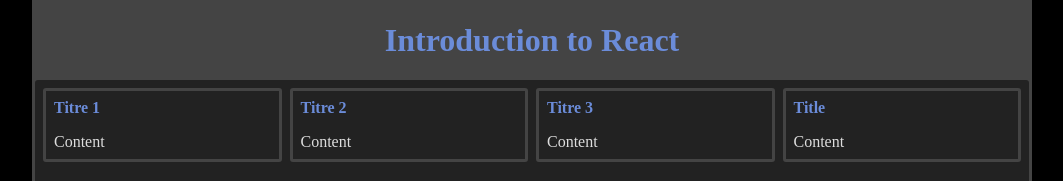
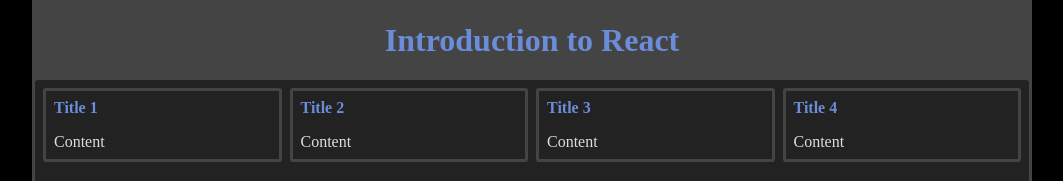
Before and after one commit to EliePouget/introduction-react, a React (Vite) app: page / in a window 1280 px wide. Shown: the top 181 px of the page, without its empty margins (108-1171 px from the left). Built offline with nearby package versions, Linux system fonts and the light colour scheme.

Commit message:
Modifiaction du composant Card pour utiliser la propriété children des props

```diff
--- a/src/App.jsx
+++ b/src/App.jsx
@@ -9,10 +9,10 @@
             </header>
             <main className="app__main">
                 <div class="cards">
-                    <Card title="Titre 1"/>
-                    <Card title="Titre 2"/>
-                    <Card title="Titre 3"/>
-                    <Card/>
+                    <Card> Title 1</Card>
+                    <Card> Title 2</Card>
+                    <Card> Title 3</Card>
+                    <Card> Title 4</Card>
                 </div>
             </main>
             <footer className="app__footer footer">footer</footer>
--- a/src/components/Card.jsx
+++ b/src/components/Card.jsx
@@ -1,13 +1,13 @@
 import React from "react";
 
-function Card({ title='Title', ...props }) {
-    const { value, onChange } = props;
+function Card(props) {
   return (
     <article className="card">
-      <header className="card__header header__title">{title}</header>
+      <header className="card__header header__title">{props.children}</header>
       <section className="card__main">Content</section>
     </article>
   );
 }
 
+
 export default Card;
```
